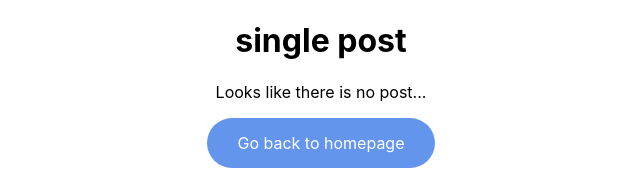
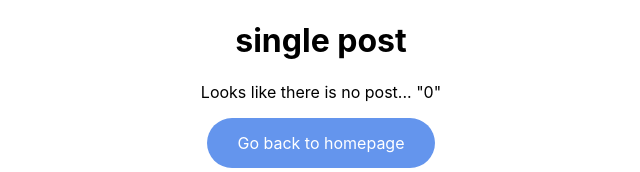
Before and after one commit to woodenchops/react-tiles, a React (Create React App) app: page /0 in a window 1280 px wide. Shown: the top 172 px of the page, without its empty margins (319-959 px from the left). Built offline with nearby package versions, Linux system fonts and the light colour scheme.

Commit message:
add better feedback on missing post

```diff
--- a/src/components/TileComponent/TilePost.js
+++ b/src/components/TileComponent/TilePost.js
@@ -38,7 +38,7 @@ const TilePost = (props) => {
         </div>
     )) : (
         <div className="err no-post">
-            <p>Looks like there is no post...</p>
+            <p>{`Looks like there is no post... "${urlParam}"`}</p>
             <div className="single-post__cta-container">
                  <Link to="/" className="single-post__cta">Go back to homepage</Link>
             </div>
```
